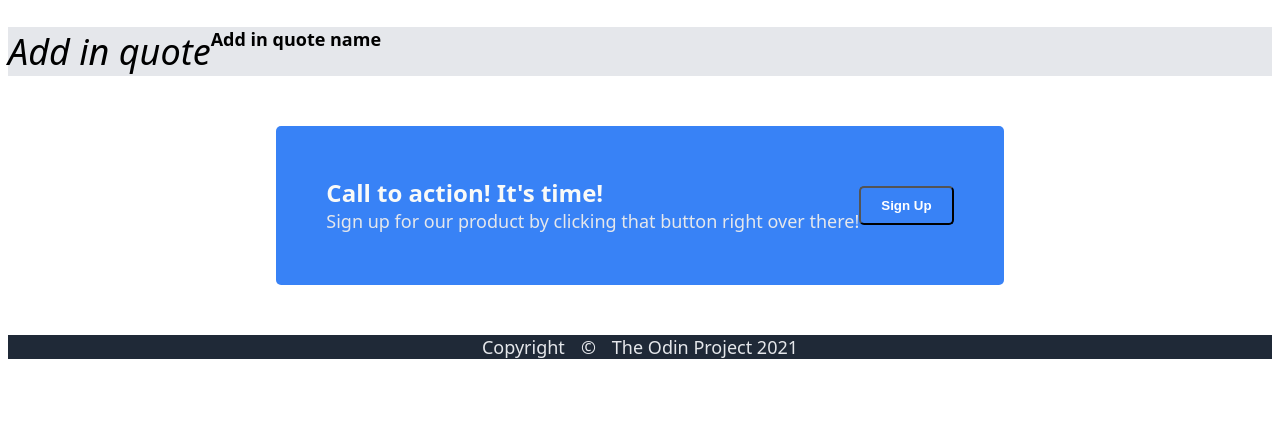
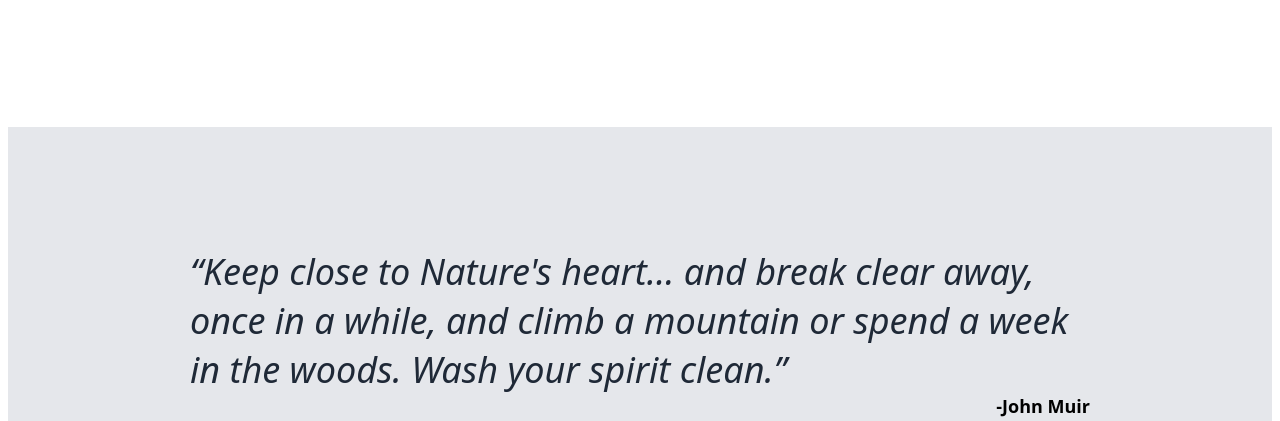
Before and after one commit to chacothetaco/landing-page, a plain HTML site: page index.html in a window 1280 px wide. Shown: the part 809-1230 px from the top of the page. Before the commit the page ends 1176 px from the top, so only its background shows below. Drawn offline with Linux system fonts and the light colour scheme.

Commit message:
Edited index.html and style.css to get the body-three section and children classes looking like finished product goal.

```diff
--- a/index.html
+++ b/index.html
@@ -48,8 +48,10 @@
             </div>
         </div>
         <div class="body-three">
-            <div class="quote">Add in quote</div>
-            <div class="quoter">Add in quote name</div>
+            <div class="three-container">
+                <div class="quote">“Keep close to Nature's heart... and break clear away, once in a while, and climb a mountain or spend a week in the woods. Wash your spirit clean.”</div>
+                <div class="quoter">-John Muir</div>
+             </div>
         </div>
         <div class="body-four">
             <div class="four-container">
--- a/style.css
+++ b/style.css
@@ -79,6 +79,7 @@ ul {
     display: flex;
     padding: 30px;
     flex-direction: column;
+    margin-bottom: 100px;
 }
 
 .container {
@@ -116,17 +117,30 @@ ul {
 .body-three {
     display: flex;
     background-color: #E5E7EB;
+    justify-content: center;
+    align-items: center;
+    padding: 120px;
+}
+
+.three-container {
+    display: flex;
+    flex-direction: column;
+    max-width: 900px;
 }
 
 .quote {
     font-size: 36px;
     font-style: italic;
     font-weight: 100px;
+    max-width: 900px;
+    color: #1F2937;
+
 }
 
 .quoter {
     font-size: 18px;
     font-weight: bolder;
+    align-self: flex-end;
 }
 
 .body-four {
```
